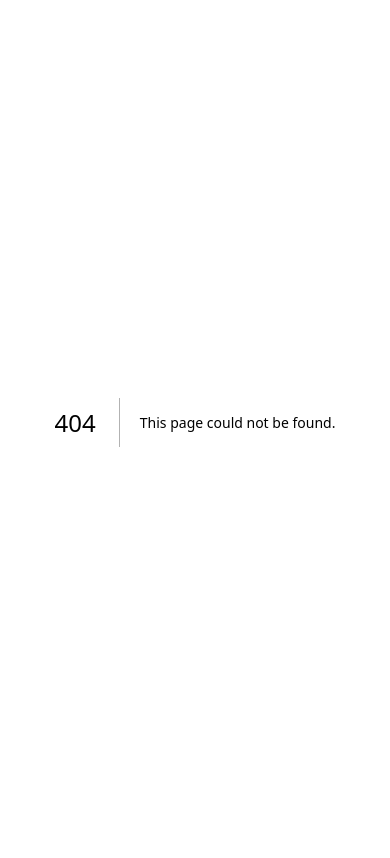
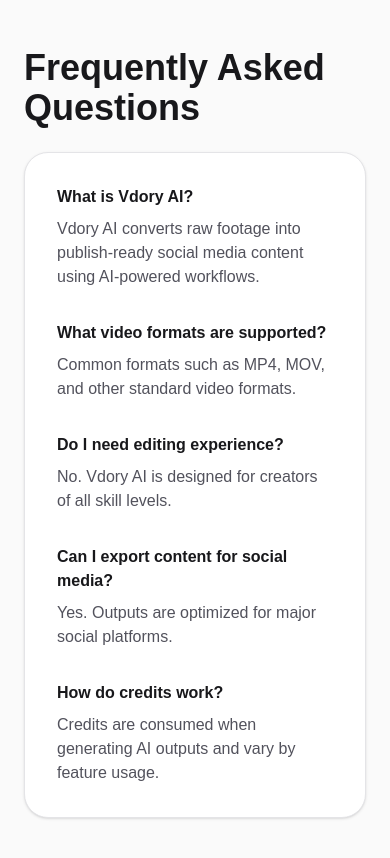
Before and after one commit to dkdipendu-crypto/vdory-frontend, a Next.js app: page /faq in a window 390 px wide. Before the commit this address had no page. Shown: the top 858 px of the page. Built offline with nearby package versions, Linux system fonts and the light colour scheme.

Commit message:
Add legal pages and improve mobile UI components

```diff
--- /dev/null
+++ b/app/about/page.tsx
@@ -0,0 +1,32 @@
+export default function AboutPage() {
+return (
+<main className="min-h-screen bg-zinc-50">
+<div className="max-w-4xl mx-auto px-6 py-12">
+
+<h1 className="text-4xl font-bold text-zinc-900 mb-6">
+About Vdory AI
+</h1>
+
+<div className="rounded-3xl border border-zinc-200 bg-white p-8 shadow-sm space-y-6">
+
+<p className="text-zinc-700 leading-8">
+Vdory AI helps creators, businesses, and marketers transform raw
+video footage into professional social media content in minutes.
+</p>
+
+<p className="text-zinc-700 leading-8">
+Upload your clips, select your style, and generate content optimized
+for modern platforms without complex editing workflows.
+</p>
+
+<p className="text-zinc-700 leading-8">
+Our mission is to simplify content creation and make professional
+video production accessible to everyone.
+</p>
+
+</div>
+
+</div>
+</main>
+);
+}
--- a/app/account/page.tsx
+++ b/app/account/page.tsx
@@ -15,32 +15,24 @@
 
 <div className="mt-8 rounded-3xl border border-zinc-200 bg-white p-8 shadow-sm">
 
-<div className="flex items-center gap-4">
-className="w-16 h-16 min-w-[64px] min-h-[64px] rounded-full bg-black text-white flex items-center justify-center ..."
+<div className="flex items-start gap-4">
+<div className="w-16 h-16 min-w-[64px] min-h-[64px] rounded-full bg-black text-white flex items-center justify-center text-2xl font-semibold">
 D
 </div>
 
 <div className="flex-1">
-<h2 className="text-lg sm:text-x1 font-semibold text-zinc-900">
+<h2 className="text-3x1 font-bold text-zinc-900">
 Dependu Das
 </h2>
 
-<p className="text-sm text-zinc-500">
+<p className="text-base text-zinc-600">
 dependu@example.com
 </p>
-<p className="text-xs sm:text-sm text-zinc-500">
+<p className="text-sm text-zinc-500">
 Member Since • June 2026
 </p>
 </div>
-
-<button
-onClick={() => alert("Edit Profile Coming Soon")}
-className="rounded-xl bg-black px-3 sm:px-5 py-2 text-white text-xs sm:text-sm hover:opacity-90"
->
-Edit Profile
-</button>
 </div>
-
 </div>
 <div className="mt-8 rounded-3xl border border-zinc-200 bg-white p-8 shadow-sm">
 <h3 className="text-lg font-semibold mb-6 text-zinc-900">
@@ -69,6 +61,7 @@
 </div>
 </div>
 </div>
+</div>
 </main>
 );
 }
--- a/app/dashboard/page.tsx
+++ b/app/dashboard/page.tsx
@@ -48,26 +48,26 @@
 {notificationOpen && (
 <div className="absolute top-16 right-4 left-4 rounded-2xl border border-zinc-200 bg-white p-4 shadow-lg">
 
-<h3 className="font-semibold">
+<h3 className="font-semibold text-zinc-900">
 Notifications
 </h3>
 
-<div className="mt-4 space-y-3 text-sm">
+<div className="mt-4 space-y-3 text-sm text-zinc-800">
 
 <div className="rounded-xl bg-zinc-50 p-3">
-🎉 Welcome to Vdory AI
+• Welcome to Vdory AI
 </div>
 
 <div className="rounded-xl bg-zinc-50 p-3">
-📹 Video export completed
+• Video export completed
 </div>
 
 <div className="rounded-xl bg-zinc-50 p-3">
-⚡ Credits refreshed
+• Credits refreshed
 </div>
 
 <div className="rounded-xl bg-zinc-50 p-3">
-🚀 Your first project was created
+• Your first project was created
 </div>
 
 </div>
--- /dev/null
+++ b/app/faq/page.tsx
@@ -0,0 +1,64 @@
+export default function FAQPage() {
+return (
+<main className="min-h-screen bg-zinc-50">
+<div className="max-w-4xl mx-auto px-6 py-12">
+
+<h1 className="text-4xl font-bold text-zinc-900 mb-6">
+Frequently Asked Questions
+</h1>
+
+<div className="rounded-3xl border border-zinc-200 bg-white p-8 shadow-sm space-y-8">
+
+<div>
+<h2 className="font-semibold text-zinc-900">
+What is Vdory AI?
+</h2>
+<p className="text-zinc-600 mt-2">
+Vdory AI converts raw footage into publish-ready social media
+content using AI-powered workflows.
+</p>
+</div>
+
+<div>
+<h2 className="font-semibold text-zinc-900">
+What video formats are supported?
+</h2>
+<p className="text-zinc-600 mt-2">
+Common formats such as MP4, MOV, and other standard video formats.
+</p>
+</div>
+
+<div>
+<h2 className="font-semibold text-zinc-900">
+Do I need editing experience?
+</h2>
+<p className="text-zinc-600 mt-2">
+No. Vdory AI is designed for creators of all skill levels.
+</p>
+</div>
+
+<div>
+<h2 className="font-semibold text-zinc-900">
+Can I export content for social media?
+</h2>
+<p className="text-zinc-600 mt-2">
+Yes. Outputs are optimized for major social platforms.
+</p>
+</div>
+
+<div>
+<h2 className="font-semibold text-zinc-900">
+How do credits work?
+</h2>
+<p className="text-zinc-600 mt-2">
+Credits are consumed when generating AI outputs and vary by
+feature usage.
+</p>
+</div>
+
+</div>
+
+</div>
+</main>
+);
+}
--- a/app/page.tsx
+++ b/app/page.tsx
@@ -68,10 +68,13 @@
 <div className="max-w-7xl mx-auto px-6 py-6 flex flex-col md:flex-row items-center justify-between gap-8">
 
 <div className="flex gap-8 text-zinc-600 text-sm">
-<a href="#">About</a>
-<a href="#">Contact</a>
-<a href="#">Privacy Policy</a>
-<a href="#">FAQs</a>
+<Link href="/about">About</Link>
+
+<Link href="/support">Contact</Link>
+
+<Link href="/privacy">Privacy Policy</Link>
+
+<Link href="/faq">FAQs</Link>
 </div>
 </div>
 
--- /dev/null
+++ b/app/privacy/page.tsx
@@ -0,0 +1,46 @@
+export default function PrivacyPage() {
+return (
+<main className="min-h-screen bg-zinc-50">
+<div className="max-w-4xl mx-auto px-6 py-12">
+
+<h1 className="text-4xl font-bold text-zinc-900 mb-6">
+Privacy Policy
+</h1>
+
+<div className="rounded-3xl border border-zinc-200 bg-white p-8 shadow-sm space-y-6 text-zinc-700">
+
+<p>
+Vdory AI respects your privacy and is committed to protecting your
+personal information.
+</p>
+
+<p>
+We collect account information such as your name, email address,
+subscription details, and uploaded content necessary to provide our
+services.
+</p>
+
+<p>
+Uploaded content is processed solely for generating requested
+outputs and improving service reliability.
+</p>
+
+<p>
+We do not sell personal information to third parties.
+</p>
+
+<p>
+Users may request account deletion and removal of associated data
+through their account settings.
+</p>
+
+<p>
+This policy may be updated periodically as our services evolve.
+</p>
+
+</div>
+
+</div>
+</main>
+);
+}
--- a/app/settings/page.tsx
+++ b/app/settings/page.tsx
@@ -111,10 +111,8 @@
 </div>
 </div>
 <div className="mt-6 rounded-3xl border border-red-200 bg-red-50 p-10">
-<h2 className="text-2xl font-semibold text-red-700">
-Danger Zone
-</h2>
-<div className="mt-6 flex items-center justify-between">
+
+<div className="flex flex-col items-start gap-4">
 <div>
 <p className="font-medium text-red-700">
 Delete Account
@@ -125,7 +123,7 @@
 </p>
 </div>
 
-<button className="rounded-xl bg-red-600 px-5 py-2 text-sm text-white hover:bg-red-700">
+<button className="rounded-xl bg-red-600 px-6 py-3 text-sm text-white hover:bg-red-700">
 Delete Account
 </button>
 </div>
--- a/app/support/page.tsx
+++ b/app/support/page.tsx
@@ -3,7 +3,7 @@
 <main className="min-h-screen bg-zinc-50">
 <div className="max-w-5xl mx-auto px-6 py-12">
 
-<h1 className="text-4xl font-bold">
+<h1 className="text-4xl font-bold text-zinc-900">
 Help & Support
 </h1>
 
```
